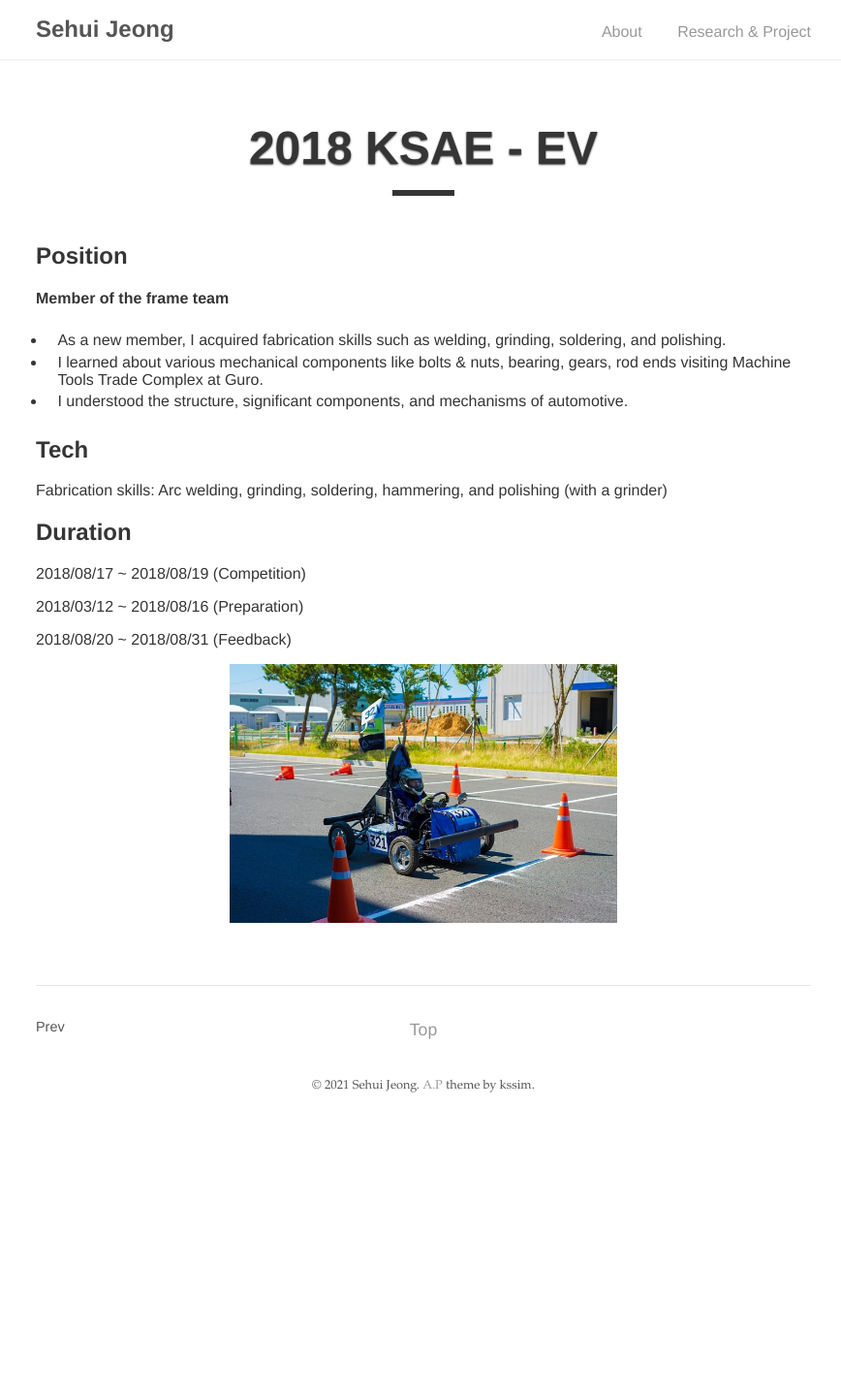
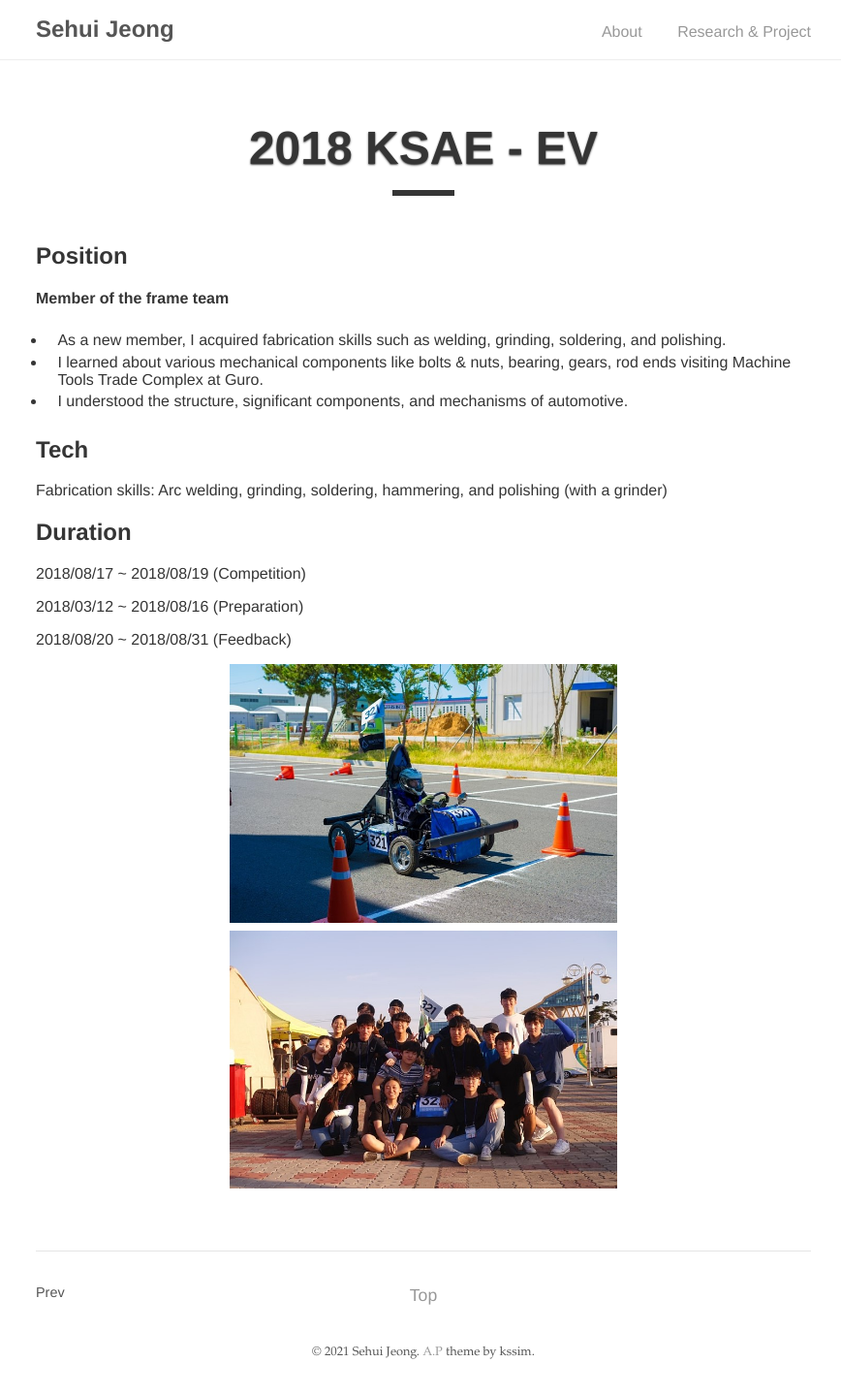
Before and after one commit to tpgml2612/CV, a Jekyll site: the page built from _posts/2018-03-12-rty.md, in a window 1280 px wide. Shown: the whole page at 97% size, without its empty margins (203-1071 px from the left). Built offline with Jekyll 4.4.1, drawn with Linux system fonts in a browser that asks for light colours; before the commit the page ends 1163 px from its top, so only the background shows below that.

Commit message:
Update 2018-03-12-rty.md

```diff
--- a/_posts/2018-03-12-rty.md
+++ b/_posts/2018-03-12-rty.md
@@ -23,3 +23,4 @@
 2018/08/20 ~ 2018/08/31 (Feedback)
 
 <img class="ksae2018" alt="KSAE 2018-SNU RTY-EV" src="../assets/img/ksae2018.jpg" width="50%">
+<img class="ksae2018-2" alt="KSAE 2018-SNU RTY-EV" src="../assets/img/ksae2018-2.jpg" width="50%">
```
